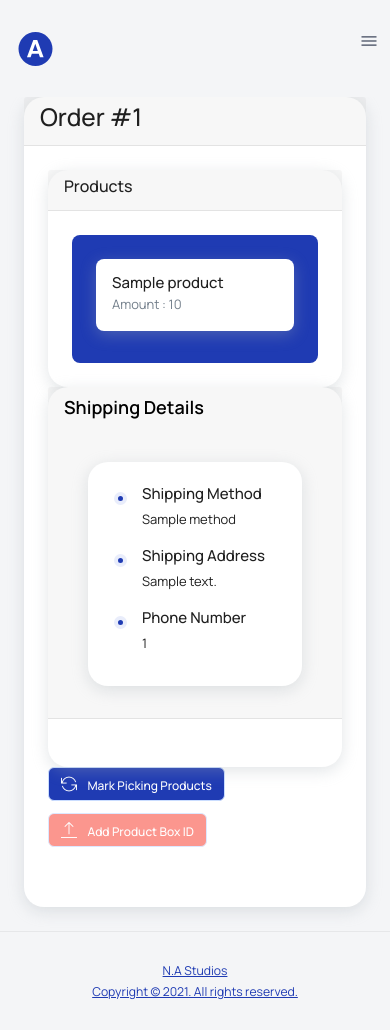
After one commit to Nana-asiamah98/Order-System-, a Symfony app: template templates/department/viewOrder.html.twig in a window 390 px wide. The commit adds this page. Run offline with Twig, Linux system fonts and the light colour scheme; the template is opened without the code that fills it: most values are stand-ins (such as "Sample title", 1, 10 or a date in 2020); some libraries are stand-ins or nearby versions.

Commit message:
Worked on Picking Department

```diff
--- a/composer.json
+++ b/composer.json
@@ -14,6 +14,7 @@
         "doctrine/doctrine-bundle": "^2.5",
         "doctrine/doctrine-migrations-bundle": "^3.2",
         "doctrine/orm": "^2.10",
+        "knplabs/knp-paginator-bundle": "^5.8",
         "lexik/jwt-authentication-bundle": "^2.14",
         "nelmio/api-doc-bundle": "^4.8",
         "nelmio/cors-bundle": "^2.2",
--- a/config/bundles.php
+++ b/config/bundles.php
@@ -18,4 +18,5 @@ return [
     Nelmio\CorsBundle\NelmioCorsBundle::class => ['all' => true],
     ApiPlatform\Core\Bridge\Symfony\Bundle\ApiPlatformBundle::class => ['all' => true],
     Nelmio\ApiDocBundle\NelmioApiDocBundle::class => ['all' => true],
+    Knp\Bundle\PaginatorBundle\KnpPaginatorBundle::class => ['all' => true],
 ];
--- a/config/routes.yaml
+++ b/config/routes.yaml
@@ -54,3 +54,8 @@ test_order:
   path: /api/order/test
   methods: [POST]
   controller: App\Controller\OrderController::testJSon
+
+show_order:
+  path: /order/{id}/view
+  methods: [GET,POST]
+  controller: App\Controller\PickingDepartmentController::showOrder
--- a/src/Controller/RegistrationController.php
+++ b/src/Controller/RegistrationController.php
@@ -96,7 +96,6 @@ class RegistrationController extends AbstractController
             return $this->redirectToRoute('app_register');
         }
 
-        // @TODO Change the redirect on success and handle or remove the flash message in your templates
         $this->addFlash('success', 'Your email address has been verified.');
 
         return $this->redirectToRoute('app_register');
--- a/src/Entity/Order.php
+++ b/src/Entity/Order.php
@@ -45,18 +45,18 @@ class Order implements OrderInterface
     private $state;
 
     /**
-     * @ORM\ManyToOne(targetEntity=User::class, inversedBy="orders")
+     * @ORM\ManyToOne(targetEntity=User::class, inversedBy="orders",fetch="EAGER")
      */
     private $customer;
 
     /**
-     * @ORM\OneToMany(targetEntity=Product::class, mappedBy="orderDetails",cascade={"persist","remove"})
+     * @ORM\OneToMany(targetEntity=Product::class, mappedBy="orderDetails",cascade={"persist","remove"},fetch="EAGER")
      * @Groups ({"show_order"})
      */
     private $product;
 
     /**
-     * @ORM\OneToMany(targetEntity=ShippingDetails::class, mappedBy="orderDetails",cascade={"persist","remove"})
+     * @ORM\OneToMany(targetEntity=ShippingDetails::class, mappedBy="orderDetails",cascade={"persist","remove"},fetch="EAGER")
      * @Groups ({"show_order"})
      */
     private $shipping;
--- a/src/Repository/OrderRepository.php
+++ b/src/Repository/OrderRepository.php
@@ -25,8 +25,7 @@ class OrderRepository extends ServiceEntityRepository
         return $this->createQueryBuilder('o')
             ->andWhere('o.state LIKE :orderState')
             ->setParameter('orderState',OrderInterface::ORDER_RECEIVED)
-            ->getQuery()
-            ->getResult();
+            ->getQuery();
     }
 
     // /**
--- a/templates/base.html.twig
+++ b/templates/base.html.twig
@@ -12,6 +12,8 @@
         <link rel="stylesheet" href="https://cdn.jsdelivr.net/gh/lykmapipo/themify-icons@0.1.2/css/themify-icons.css">
 
         <link rel="stylesheet" href="{{ asset('css/vertical-layout-light/style.css') }}">
+
+        <link rel="stylesheet" href="{{ asset('css/custom-css.css') }}">
 
         <!-- End Layout styles -->
         <link rel="shortcut icon" href="{{ asset('images/favicon.ico') }}"/>
--- /dev/null
+++ b/templates/department/viewOrder.html.twig
@@ -0,0 +1,105 @@
+{% extends 'layout/layout.html.twig' %}
+
+{% block main_content %}
+
+    <div class="card">
+        <div class="card-header">
+            <h3>Order #{{ order.id }}</h3>
+        </div>
+
+        <div class="card-body ">
+            <div class="row">
+                <div class="col-md-6">
+                    <div class="card">
+                        <div class="card-header">
+                            <h5>Products</h5>
+                        </div>
+                        <div class="card-body">
+                            <div class="row">
+                                <div class="col-md-12 h-100">
+                                    <div class="bg-primary p-4 rounded">
+                                        <div id="profile-list-left">
+                                            {% for product in order.product %}
+                                                <div class="card rounded mb-2">
+                                                    <div class="card-body p-3">
+                                                        <div class="media">
+                                                            <div class="media-body">
+                                                                <h6 class="mb-1">{{ product.name }}</h6>
+                                                                <p class="mb-0 text-muted">
+                                                                    Amount : {{ product.amount }}
+                                                                </p>
+                                                            </div>
+                                                        </div>
+                                                    </div>
+                                                </div>
+                                            {% endfor %}
+                                        </div>
+                                    </div>
+                                </div>
+                            </div>
+                        </div>
+                    </div>
+                </div>
+                <div class="col-md-6">
+                    <div class="card">
+                        <div class="card-header">
+                            <div class="card-title">
+                                Shipping Details
+                            </div>
+
+                            <div class="card-body">
+                                <div class="card">
+                                    <div class="card-body">
+                                        <ul class="bullet-line-list">
+                                            <li>
+                                                <h6>Shipping Method</h6>
+                                                <p>{{ order.shipping.first.method }}</p>
+                                            </li>
+                                            <li>
+                                                <h6>Shipping Address</h6>
+                                                <p>{{ order.shipping.first.address }}</p>
+                                            </li>
+                                            <li>
+                                                <h6>Phone Number</h6>
+                                                <p>{{ order.shipping.first.phoneNumber }}</p>
+                                            </li>
+
+                                        </ul>
+                                    </div>
+                                </div>
+                            </div>
+                        </div>
+
+                        <div class="card-body">
+
+                        </div>
+                    </div>
+                </div>
+            </div>
+
+            <div class="row">
+                <div class="col-md-6">
+                    <div class="form-group">
+                        <button class="btn btn-primary btn-icon-text" style="color: white">
+                            <i class="ti-reload btn-icon-prepend"></i>
+                            Mark Picking Products
+                        </button>
+                        <button class="btn btn-danger btn-icon-text" style="color: white"
+                            {% if  order.state != 'ORDER_PROCESSING'  %}
+                                disabled
+                                {% endif %}
+                        >
+                            <i class="ti-upload btn-icon-prepend"></i>
+                            Add Product Box ID
+                        </button>
+                    </div>
+                </div>
+            </div>
+        </div>
+    </div>
+
+{% endblock %}
+
+{% block title %}
+    {{ department_name }}
+{% endblock %}
```
Also changed, not shown: src/Controller/PickingDepartmentController.php (+36 -3 lines), templates/department/pickingDepartment.html.twig (+5 -5 lines), public/css/custom-css.css (added), 3 other files.
